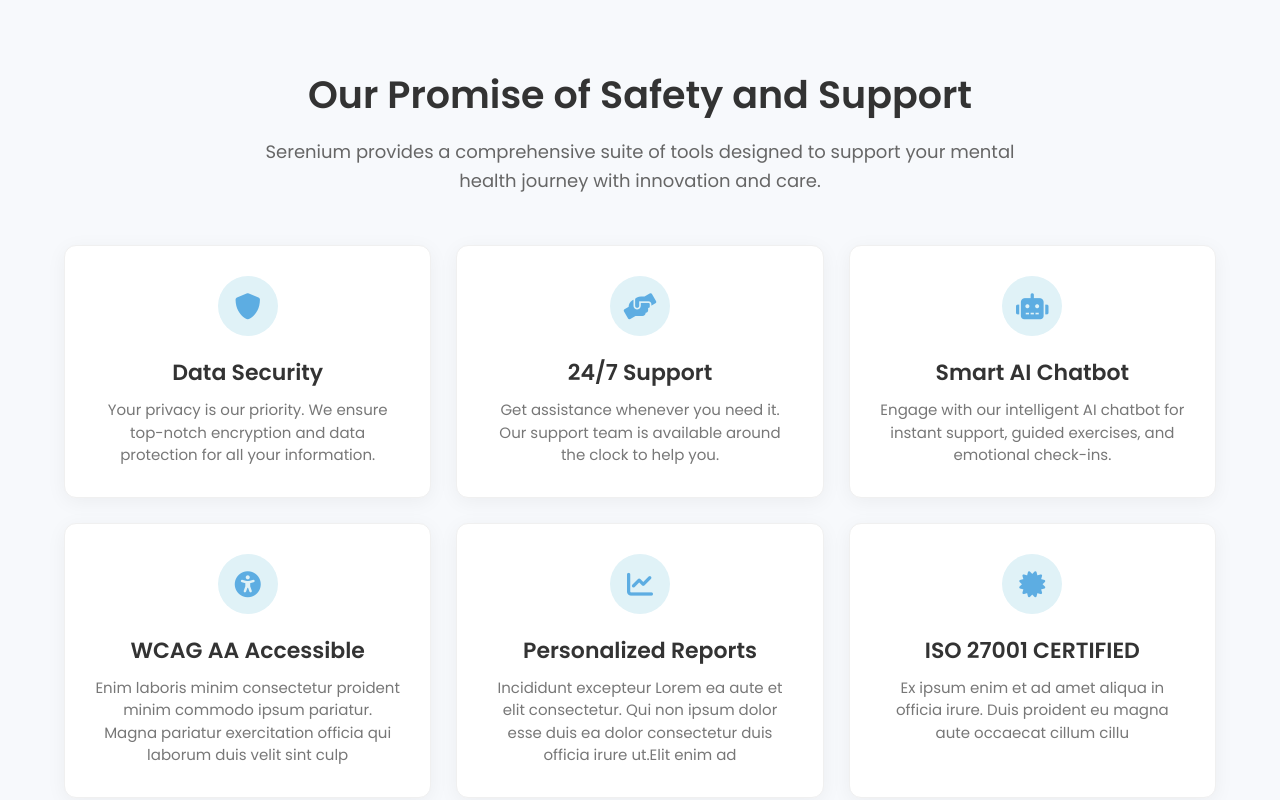
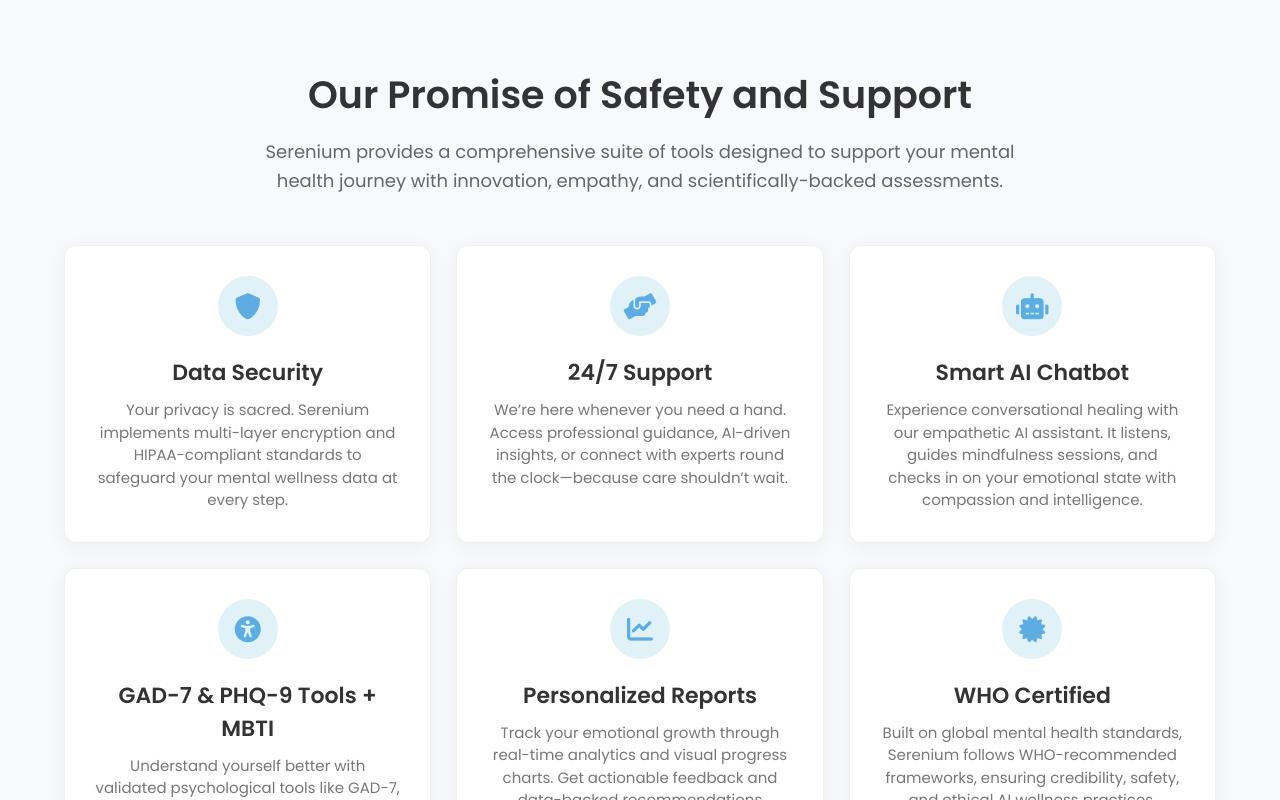
Before and after one commit to kartikeycod/MENTAL-HEALTH, a React (Vite) app: page / in a window 1280 px wide. Shown: the part 920-1720 px from the top of the page. Built offline with nearby package versions, Linux system fonts and the light colour scheme; no server answers.

Commit message:
itrovert

```diff
--- a/src/components/AIProctor/AIProctorDashboard.css
+++ b/src/components/AIProctor/AIProctorDashboard.css
@@ -94,3 +94,10 @@
     transform: translateY(0);
   }
 }
+/* e.g., .stat-value or the element that holds the number */
+.stat-value {
+  max-width: 100%;
+  overflow: hidden;
+  white-space: nowrap;
+  text-overflow: ellipsis;
+}
--- a/src/components/Assure.jsx
+++ b/src/components/Assure.jsx
@@ -2,43 +2,43 @@
 import React from 'react';
 import './Assure.css'; // 🚀 Import the dedicated CSS file
 
-// Array of features with manually updated, specific Font Awesome icon classes
+// Array of features with meaningful, specific content
 const FEATURES = [
   {
-    // 🔒 Updated to fa-shield-alt for security emphasis
     iconClass: 'fas fa-shield-alt',
     title: 'Data Security',
-    description: 'Your privacy is our priority. We ensure top-notch encryption and data protection for all your information.',
+    description:
+      'Your privacy is sacred. Serenium implements multi-layer encryption and HIPAA-compliant standards to safeguard your mental wellness data at every step.',
   },
   {
-    // 🤝 Updated to fa-hands-helping for a more personal support feel
     iconClass: 'fas fa-hands-helping',
     title: '24/7 Support',
-    description: 'Get assistance whenever you need it. Our support team is available around the clock to help you.',
+    description:
+      'We’re here whenever you need a hand. Access professional guidance, AI-driven insights, or connect with experts round the clock—because care shouldn’t wait.',
   },
   {
-    // 🤖 Keeping fa-robot, which is excellent for AI Chatbot
     iconClass: 'fas fa-robot',
     title: 'Smart AI Chatbot',
-    description: 'Engage with our intelligent AI chatbot for instant support, guided exercises, and emotional check-ins.',
+    description:
+      'Experience conversational healing with our empathetic AI assistant. It listens, guides mindfulness sessions, and checks in on your emotional state with compassion and intelligence.',
   },
   {
-    // ♿ Keeping fa-universal-access, perfect for accessibility
     iconClass: 'fas fa-universal-access',
-    title: 'WCAG AA Accessible',
-    description: 'Enim laboris minim consectetur proident minim commodo ipsum pariatur. Magna pariatur exercitation officia qui laborum duis velit sint culp', // Placeholder text from image
+    title: 'GAD-7 & PHQ-9 Tools + MBTI',
+    description:
+      'Understand yourself better with validated psychological tools like GAD-7, PHQ-9, and MBTI assessments—offering deep insights into your mood, anxiety, and personality patterns.',
   },
   {
-    // 📈 Updated to fa-chart-line for report/data visualization
     iconClass: 'fas fa-chart-line',
     title: 'Personalized Reports',
-    description: 'Incididunt excepteur Lorem ea aute et elit consectetur. Qui non ipsum dolor esse duis ea dolor consectetur duis officia irure ut.Elit enim ad', // Placeholder text from image
+    description:
+      'Track your emotional growth through real-time analytics and visual progress charts. Get actionable feedback and data-backed recommendations tailored to your well-being.',
   },
   {
-    //  Updated to fa-certificate for certification/official recognition
     iconClass: 'fas fa-certificate',
-    title: 'ISO 27001 CERTIFIED',
-    description: 'Ex ipsum enim et ad amet aliqua in officia irure. Duis proident eu magna aute occaecat cillum cillu', // Placeholder text from image
+    title: 'WHO Certified',
+    description:
+      'Built on global mental health standards, Serenium follows WHO-recommended frameworks, ensuring credibility, safety, and ethical AI wellness practices.',
   },
 ];
 
@@ -47,14 +47,15 @@
     <section className="assure-section">
       <div className="assure-header">
         <h2>Our Promise of Safety and Support</h2>
-        <p>Serenium provides a comprehensive suite of tools designed to support your mental health journey with innovation and care.</p>
+        <p>
+          Serenium provides a comprehensive suite of tools designed to support your mental health journey with innovation, empathy, and scientifically-backed assessments.
+        </p>
       </div>
 
       <div className="assure-features-grid">
         {FEATURES.map((feature, index) => (
           <div className="assure-card" key={index}>
             <div className="assure-card-icon">
-              {/* The <i> tag uses the manually entered iconClass */}
               <i className={feature.iconClass}></i>
             </div>
             <h3>{feature.title}</h3>
```
